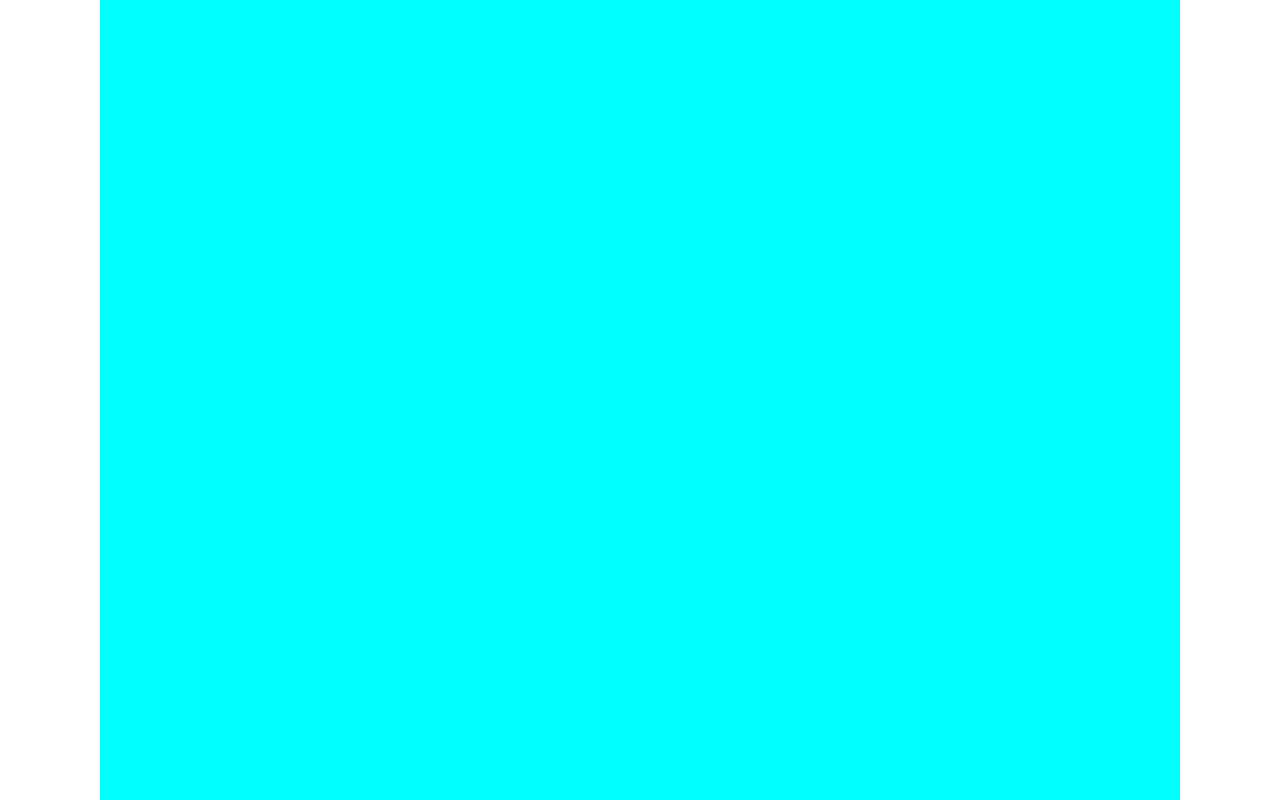
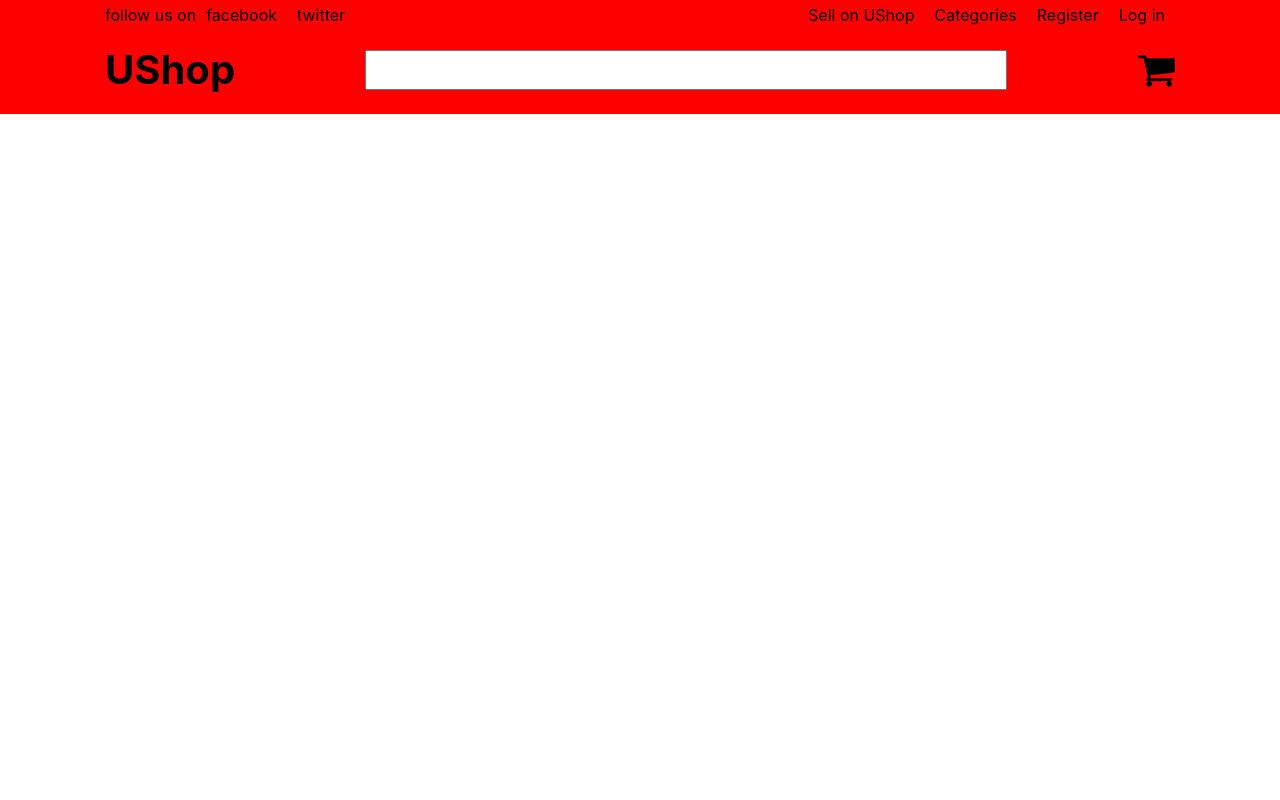
Before and after one commit to YuTakaki/UShop, a React (Create React App) app in the folder client/: page / in a window 1280 px wide. Built offline with nearby package versions, Linux system fonts and the light colour scheme.

Commit message:
create nav

```diff
--- a/client/package.json
+++ b/client/package.json
@@ -7,6 +7,7 @@
     "@testing-library/react": "^11.2.6",
     "@testing-library/user-event": "^12.8.3",
     "axios": "^0.21.1",
+    "node-sass": "^4.14.1",
     "react": "^17.0.2",
     "react-dom": "^17.0.2",
     "react-router-dom": "^5.2.0",
--- a/client/public/index.html
+++ b/client/public/index.html
@@ -10,34 +10,12 @@
       content="Web site created using create-react-app"
     />
     <link rel="apple-touch-icon" href="%PUBLIC_URL%/logo192.png" />
-    <!--
-      manifest.json provides metadata used when your web app is installed on a
-      user's mobile device or desktop. See https://developers.google.com/web/fundamentals/web-app-manifest/
-    -->
     <link rel="manifest" href="%PUBLIC_URL%/manifest.json" />
-    <!--
-      Notice the use of %PUBLIC_URL% in the tags above.
-      It will be replaced with the URL of the `public` folder during the build.
-      Only files inside the `public` folder can be referenced from the HTML.
+    <link rel="stylesheet" href="https://cdnjs.cloudflare.com/ajax/libs/font-awesome/4.7.0/css/font-awesome.min.css">
 
-      Unlike "/favicon.ico" or "favicon.ico", "%PUBLIC_URL%/favicon.ico" will
-      work correctly both with client-side routing and a non-root public URL.
-      Learn how to configure a non-root public URL by running `npm run build`.
-    -->
     <title>React App</title>
   </head>
   <body>
-    <noscript>You need to enable JavaScript to run this app.</noscript>
     <div id="root"></div>
-    <!--
-      This HTML file is a template.
-      If you open it directly in the browser, you will see an empty page.
-
-      You can add webfonts, meta tags, or analytics to this file.
-      The build step will place the bundled scripts into the <body> tag.
-
-      To begin the development, run `npm start` or `yarn start`.
-      To create a production bundle, use `npm run build` or `yarn build`.
-    -->
   </body>
 </html>
--- a/client/src/components/nav/nav.js
+++ b/client/src/components/nav/nav.js
@@ -0,0 +1,20 @@
+import React from 'react'
+import '../../styles/nav.scss'
+import Nav1 from './nav1'
+import Nav2 from './nav2'
+
+const Nav = () => {
+
+    return (
+        <header>
+            <nav>
+                <Nav1 />
+                <Nav2 />
+
+
+            </nav>
+        </header>
+    )
+}
+
+export default Nav
--- /dev/null
+++ b/client/src/components/nav/nav1.js
@@ -0,0 +1,41 @@
+import React from 'react'
+
+const Nav1 = () => {
+    const socialMedia = [
+        'facebook',
+        'twitter'
+    ]
+
+    const nav = [
+        'Sell on UShop',
+        'Categories',
+    ]
+
+    const nav_offline = [
+        'Register',
+        'Log in',
+    ]
+    return (
+        <div className='nav1'>
+            <ul>
+                <p>follow us on</p>
+                {socialMedia.map(social => (
+                    <li>{social}</li>
+                ))}
+
+            </ul>
+            <ul>
+                {nav.map(nav => (
+                    <li>{nav}</li>
+                ))}
+                {nav_offline.map(nav => (
+                    <li>{nav}</li>
+                ))}
+
+            </ul>
+
+        </div>
+    )
+}
+
+export default Nav1
--- /dev/null
+++ b/client/src/components/nav/nav2.js
@@ -0,0 +1,19 @@
+import React from 'react'
+
+const Nav2 = () => {
+
+    return (
+        <div className='nav2'>
+            <h1>UShop</h1>
+            <form>
+                <label>
+                    <input type='search' />
+                </label>
+            </form>
+            <i class="fa fa-shopping-cart"></i>
+
+        </div>
+    )
+}
+
+export default Nav2
--- a/client/src/components/nav/withNav.js
+++ b/client/src/components/nav/withNav.js
@@ -1,10 +1,12 @@
 import React from 'react';
 import { HashRouter as Router, Route, Switch } from 'react-router-dom';
 import Home from '../../pages/home';
+import Nav from './nav';
 
 const WithNav = () => {
     return (
         <Router>
+          <Nav />
           <Route exact path='/' component={Home}/>
         </Router>
     )
--- a/client/src/index.css
+++ b/client/src/index.css
@@ -11,12 +11,16 @@ code {
   font-family: source-code-pro, Menlo, Monaco, Consolas, 'Courier New',
     monospace;
 }
-
+*{
+  box-sizing: border-box;
+  padding: 0;
+  text-decoration: none;
+  margin: 0;
+}
 .App{
   max-width: 1080px;
   width: 100vw;
   height: 100vh;
   margin: auto;
-  background-color: aqua;
   position: relative;
 }
--- a/client/src/pages/home.js
+++ b/client/src/pages/home.js
@@ -3,6 +3,7 @@ import React from 'react'
 const Home = () => {
     return (
         <div>
+            home
 
 
         </div>
--- /dev/null
+++ b/client/src/styles/nav.scss
@@ -0,0 +1,23 @@
+@import 'nav1';
+@import 'nav2';
+
+header{
+    width: 100%;
+
+    position: fixed;
+    top: 0;
+    left: 0;
+    background-color: red;
+    nav{
+        width: 100%;
+        max-width: 1080px;
+        padding: 5px;
+        padding-bottom: 20px;
+        margin: auto;
+        display: flex;
+        flex-direction: column;
+        @include nav1;
+        @include nav2
+
+    }
+}
--- /dev/null
+++ b/client/src/styles/nav1.scss
@@ -0,0 +1,15 @@
+@mixin nav1{
+    .nav1{
+        display: flex;
+        justify-content: space-between;
+        margin-bottom: 20px;
+        ul{
+            display: flex;
+            list-style-type: none;
+            li{
+                margin: 0 10px;
+            }
+        }
+    }
+
+}
--- /dev/null
+++ b/client/src/styles/nav2.scss
@@ -0,0 +1,19 @@
+@mixin nav2{
+    .nav2{
+        display: flex;
+        justify-content: space-between;
+        align-items: center;
+        form{
+            width: 60%;
+            height: 2.5em;
+            input{
+                width: 100%;
+                height: 100%;
+            }
+        }
+        h1, i{
+            font-size: 2.5em;
+        }
+    }
+
+}
```
Also changed, not shown: 1 other file (tests, documents, lock files or other folders).
